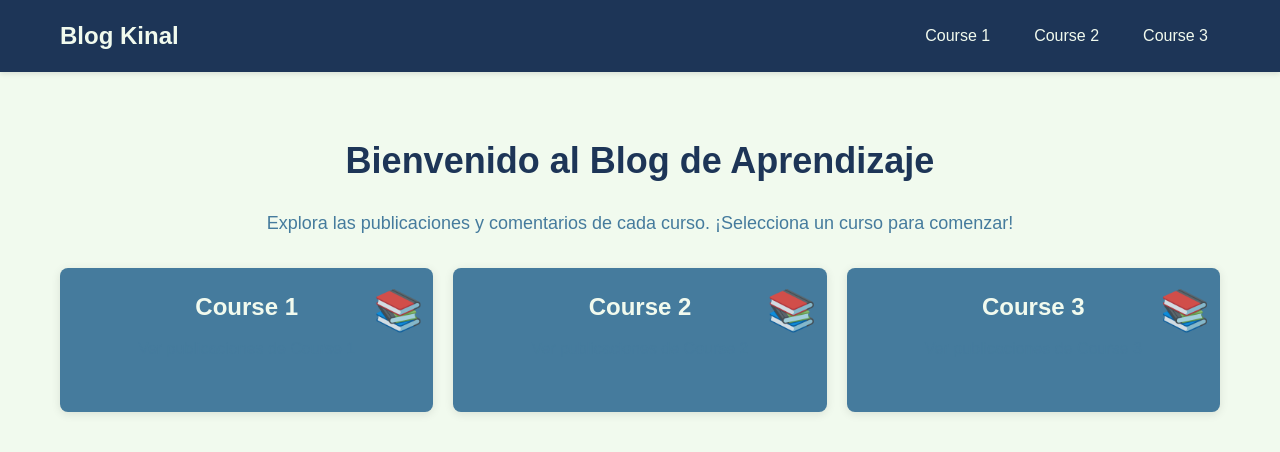
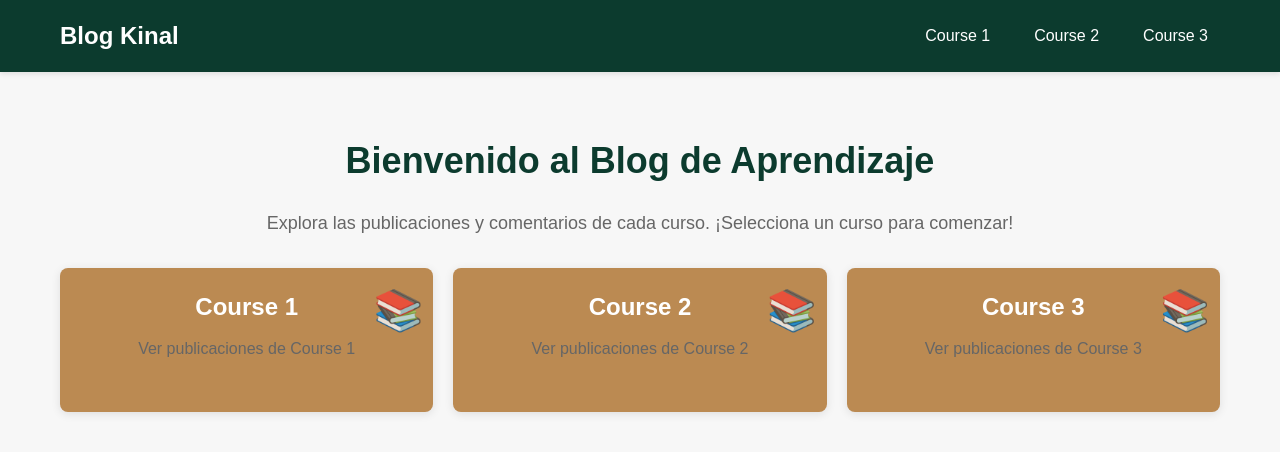
Before and after one commit to rsandoval-2020445/MyBlogPersonal, a React (Vite) app in the folder MyBlogFront/: page / in a window 1280 px wide. Shown: the top 452 px of the page. Built offline with nearby package versions, Linux system fonts and the light colour scheme.

Commit message:
Revertir a la paleta de colores anterior (#6D9773, #0C3B2E, #BB8A52, #FFBA00)

```diff
--- a/MyBlogFront/src/index.css
+++ b/MyBlogFront/src/index.css
@@ -6,8 +6,8 @@
 
 body {
   font-family: Arial, Helvetica, sans-serif;
-  background-color: #F1FAEE;
-  color: #1D3557;
+  background-color: #f7f7f7;
+  color: #333;
   line-height: 1.6;
 }
 
@@ -17,8 +17,8 @@ a {
 }
 
 nav {
-  background-color: #1D3557;
-  color: #F1FAEE;
+  background-color: #0C3B2E;
+  color: white;
   padding: 15px 0;
   box-shadow: 0 2px 5px rgba(0, 0, 0, 0.1);
   position: sticky;
@@ -52,7 +52,7 @@ nav {
 }
 
 .nav-links a:hover {
-  color: #A8DADC;
+  color: #FFBA00;
 }
 
 main {
@@ -69,13 +69,13 @@ main {
 .home h1 {
   font-size: 36px;
   margin-bottom: 20px;
-  color: #1D3557;
+  color: #0C3B2E;
 }
 
 .home p {
   font-size: 18px;
   margin-bottom: 30px;
-  color: #457B9D;
+  color: #666;
 }
 
 .course-cards {
@@ -85,8 +85,8 @@ main {
 }
 
 .course-card {
-  background-color: #457B9D;
-  color: #F1FAEE;
+  background-color: #BB8A52;
+  color: white;
   border-radius: 8px;
   padding: 20px;
   box-shadow: 0 2px 10px rgba(0, 0, 0, 0.1);
@@ -121,7 +121,7 @@ main {
 .course-page h1 {
   font-size: 32px;
   margin-bottom: 30px;
-  color: #1D3557;
+  color: #0C3B2E;
   display: flex;
   align-items: center;
   gap: 10px;
@@ -133,7 +133,7 @@ main {
 }
 
 .post {
-  background-color: #F1FAEE;
+  background-color: #fff;
   border-radius: 8px;
   padding: 20px;
   margin-bottom: 20px;
@@ -147,13 +147,13 @@ main {
   position: absolute;
   top: 10px;
   right: 10px;
-  opacity: 0.2;
+  opacity: 0.5;
 }
 
 .post h2 {
   font-size: 24px;
   margin-bottom: 10px;
-  color: #1D3557;
+  color: #0C3B2E;
 }
 
 .post p {
@@ -165,12 +165,12 @@ main {
   display: flex;
   justify-content: space-between;
   font-size: 14px;
-  color: #457B9D;
+  color: #666;
   margin-bottom: 15px;
 }
 
 .comments-section {
-  border-top: 1px solid #A8DADC;
+  border-top: 1px solid #ddd;
   padding-top: 20px;
   margin-top: 20px;
 }
@@ -178,7 +178,7 @@ main {
 .comments-section h3 {
   font-size: 18px;
   margin-bottom: 15px;
-  color: #1D3557;
+  color: #0C3B2E;
   display: flex;
   align-items: center;
   gap: 10px;
@@ -190,7 +190,7 @@ main {
 }
 
 .comment {
-  border-left: 4px solid #457B9D;
+  border-left: 4px solid #6D9773;
   padding-left: 15px;
   margin-bottom: 15px;
 }
@@ -201,12 +201,12 @@ main {
 
 .comment-meta {
   font-weight: bold;
-  color: #1D3557;
+  color: #555;
 }
 
 .comment-meta span {
   font-weight: normal;
-  color: #457B9D;
+  color: #888;
 }
 
 .form-section {
@@ -216,7 +216,7 @@ main {
 .form-section h3 {
   font-size: 18px;
   margin-bottom: 15px;
-  color: #1D3557;
+  color: #0C3B2E;
   display: flex;
   align-items: center;
   gap: 10px;
@@ -236,7 +236,7 @@ form {
 input, textarea {
   padding: 10px;
   font-size: 16px;
-  border: 1px solid #A8DADC;
+  border: 1px solid #ddd;
   border-radius: 5px;
   width: 100%;
   transition: border-color 0.3s ease;
@@ -244,7 +244,7 @@ input, textarea {
 
 input:focus, textarea:focus {
   outline: none;
-  border-color: #457B9D;
+  border-color: #6D9773;
 }
 
 textarea {
@@ -255,8 +255,8 @@ textarea {
 button {
   padding: 10px;
   font-size: 16px;
-  background-color: #A8DADC;
-  color: #1D3557;
+  background-color: #FFBA00;
+  color: #0C3B2E;
   border: none;
   border-radius: 5px;
   cursor: pointer;
@@ -264,17 +264,17 @@ button {
 }
 
 button:hover {
-  background-color: #3795bd;
+  background-color: #e6a700;
 }
 
 button:disabled {
-  background-color: #c0e1ea;
+  background-color: #ffd666;
   cursor: not-allowed;
 }
 
 .no-posts, .no-comments {
   font-style: italic;
-  color: #457B9D;
+  color: #666;
 }
 
 /* Responsividad */
```
